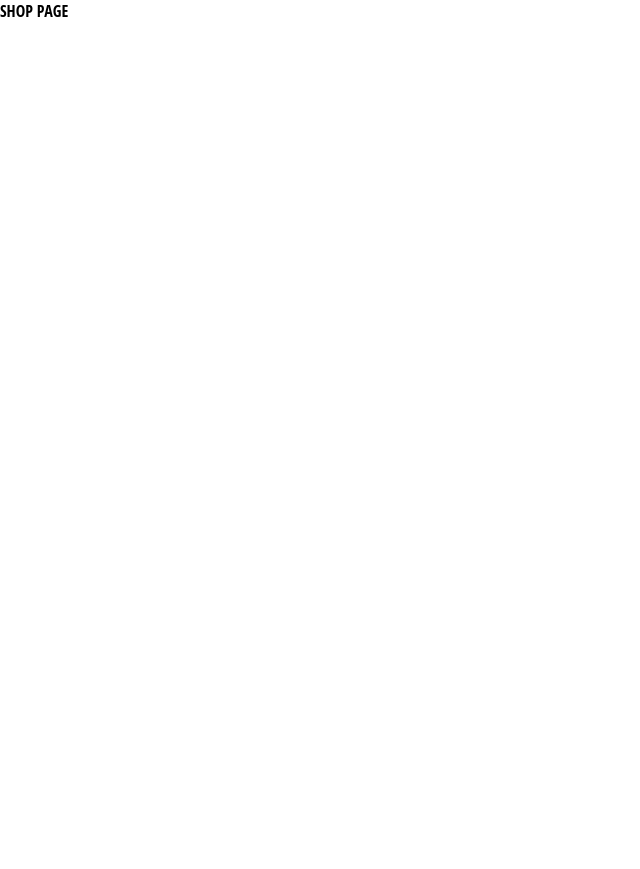
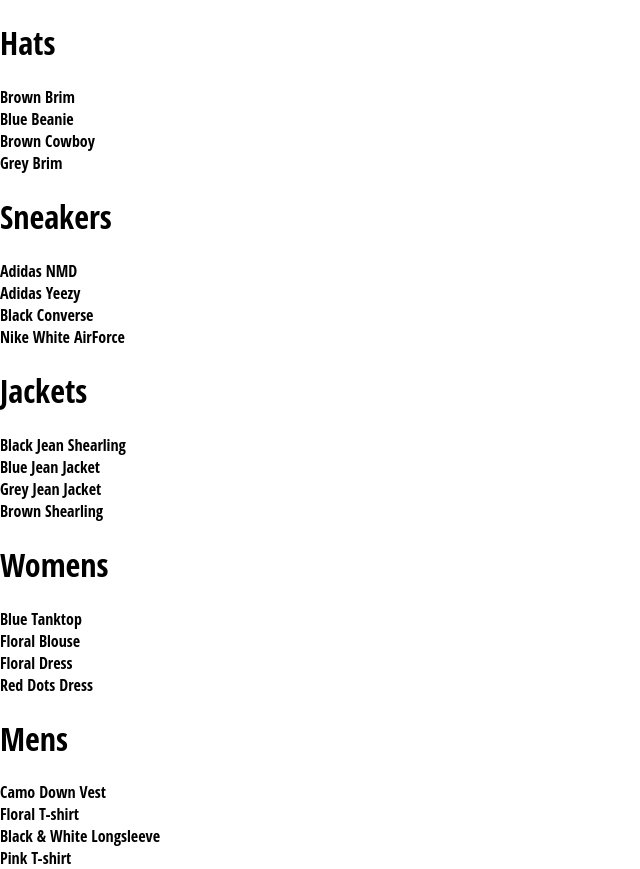
Before and after one commit to cgalo/ecommerce-app, a React (Create React App) app: page /shop in a window 1280 px wide. Shown: the whole page, without its empty margins (0-640 px from the left). Before the commit the page ends 800 px from the top, so only its background shows below. Built offline with nearby package versions, Linux system fonts and the light colour scheme.

Commit message:
Created CollectionPreview component - Called inside the ShopPage component - Still missing to add the styling inside CollectionPreview.scss

```diff
--- /dev/null
+++ b/src/components/CollectionPreview/CollectionPreview.tsx
@@ -0,0 +1,26 @@
+import React from 'react';
+
+import './CollectionPreview.scss';
+
+interface CollectionPreviewProps {
+    title: string;
+    items : Array<any>;
+}
+
+const CollectionPreview:React.FC<CollectionPreviewProps> = (props) => {
+    const { title, items} = props;
+    return (
+        <div className="collection-preview">
+            <h1 className="title"> { title } </h1>
+            <div className="preview">
+                {items
+                .filter((item, idx) => idx < 4)
+                .map((item) => (
+                   <div key={item.id}> { item.name }</div>
+                ))}
+            </div>
+        </div>
+    );
+}
+
+export default CollectionPreview;
--- a/src/pages/ShopPage/ShopPage.tsx
+++ b/src/pages/ShopPage/ShopPage.tsx
@@ -1,10 +1,15 @@
 import React from 'react';
 
+import CollectionPreview from '../../components/CollectionPreview/CollectionPreview';
+
+import { SHOP_DATA } from '../../services/shopPage-service';
+
 const ShopPage:React.FC<{}> = (props) => {
-
     return (
-        <div>
-            SHOP PAGE
+        <div className="shop-page">
+            {SHOP_DATA.map(({title, items}) => (
+                <CollectionPreview title={title} items={items} />
+            ))}
         </div>
     );
 }
--- a/src/services/shopPage-service.ts
+++ b/src/services/shopPage-service.ts
@@ -1,5 +1,19 @@
+interface item {
+    id: number;
+    name: string;
+    imageUrl: string;
+    price: number;
+}
 
-const SHOP_DATA = [
+interface shopData{
+    id: number;
+    title: string;
+    routeName: string;
+    items: item[];
+}
+
+
+const SHOP_DATA: shopData[] = [
     {
       id: 1,
       title: 'Hats',
```
Also changed, not shown: src/components/CollectionPreview/CollectionPreview.scss (added).
